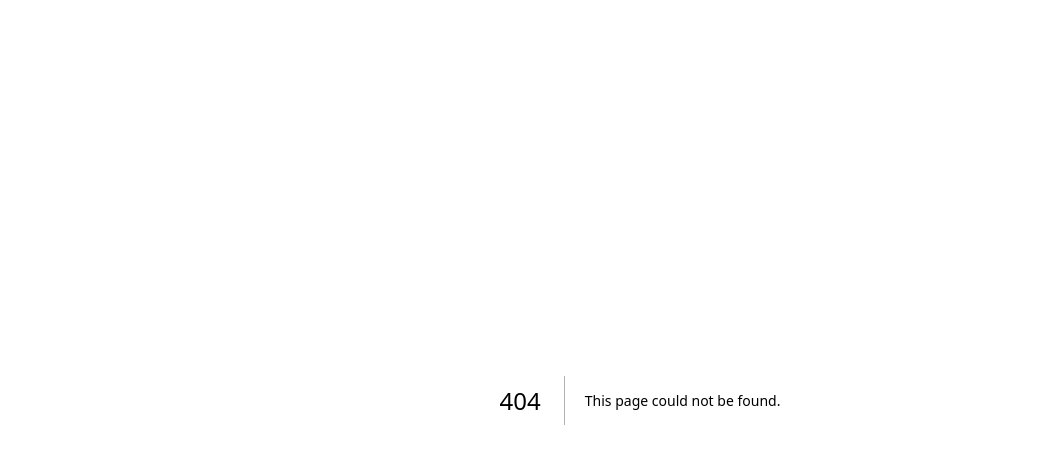
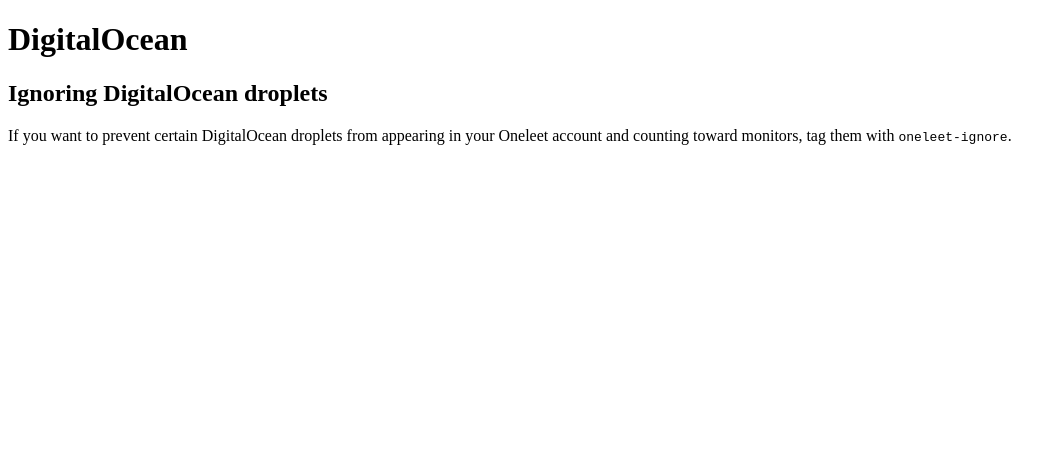
Before and after one commit to Oneleet/oneleet-docs, a Next.js app: page /integrations/digitalocean in a window 1280 px wide. Before the commit this address had no page. Shown: the top 464 px of the page, without its empty margins (0-1062 px from the left). Built offline with nearby package versions, Linux system fonts and the light colour scheme.

Commit message:
ENG-3372: Document oneleet-ignore tag for DigitalOcean

```diff
--- /dev/null
+++ b/pages/integrations/digitalocean.mdx
@@ -0,0 +1,9 @@
+---
+title: DigitalOcean
+---
+
+# DigitalOcean
+
+## Ignoring DigitalOcean droplets
+
+If you want to prevent certain DigitalOcean droplets from appearing in your Oneleet account and counting toward monitors, tag them with `oneleet-ignore`.
```
